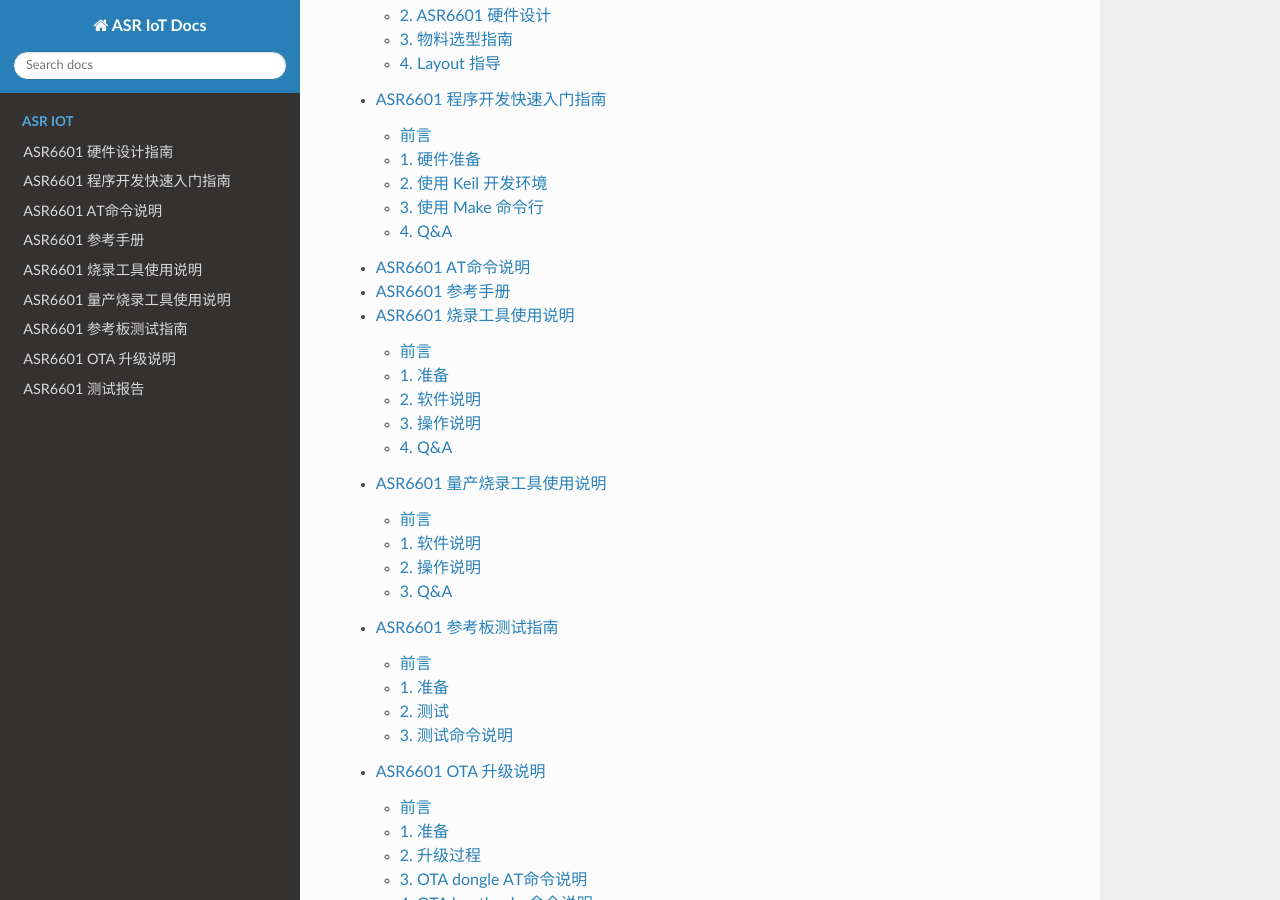
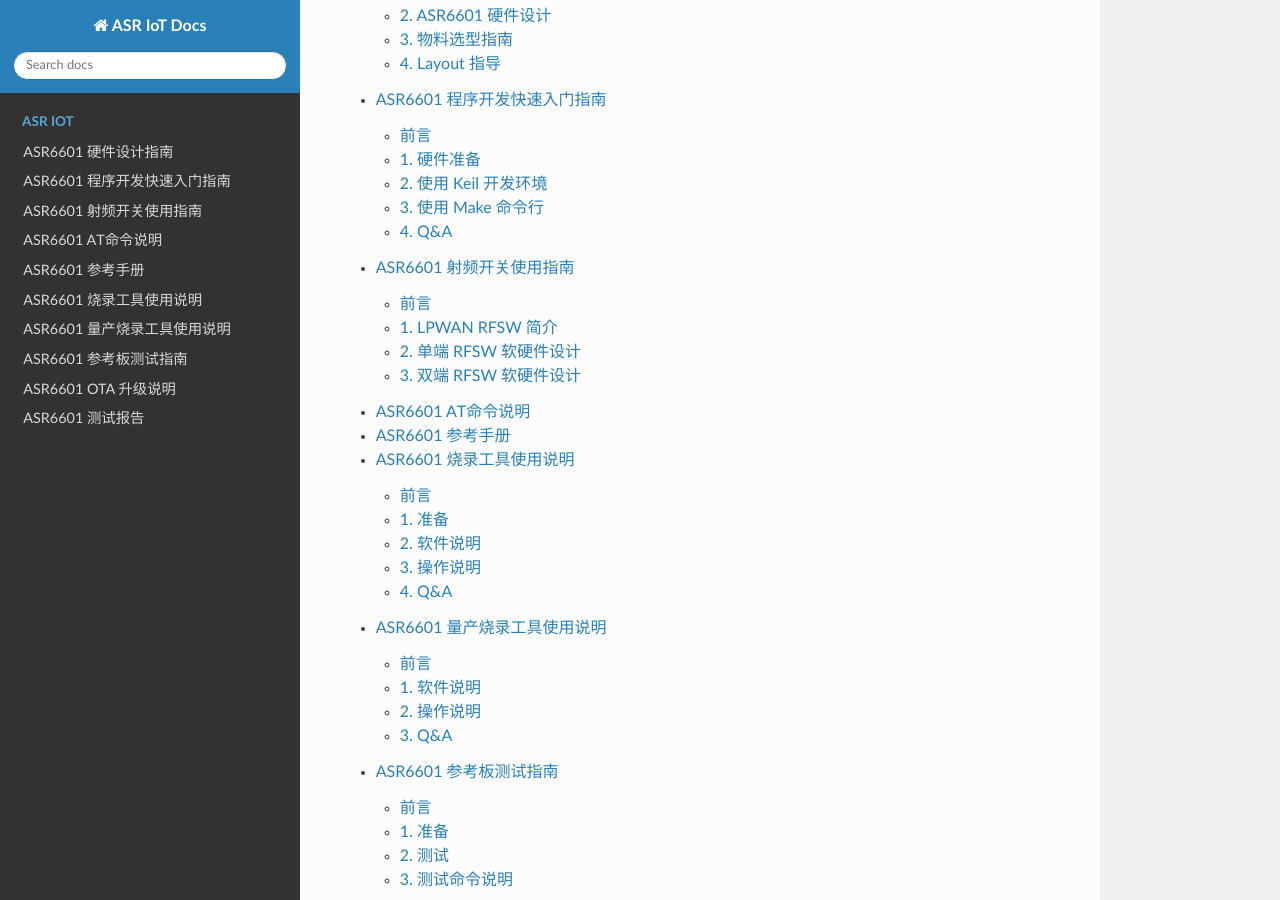
Before and after one commit to jiayue92-2/IOTdocs_cn, a Sphinx documentation site: the page built from zh_CN/source/index.rst, in a window 1280 px wide and 900 px high, scrolled down 392 px. Built offline with Sphinx 7.4.7 and the Read the Docs theme 2.0.0, drawn with Linux system fonts in a browser that asks for light colours.

Commit message:
change some descriptions

```diff
--- a/zh_CN/source/index.rst
+++ b/zh_CN/source/index.rst
@@ -10,6 +10,7 @@
 
     ASR6601 硬件设计指南<硬件设计>
     ASR6601 程序开发快速入门指南<快速入门>
+    ASR6601 射频开关使用指南<射频开关>
     ASR6601 AT命令说明<https://pan.baidu.com/s/1cG9fNazlBXrf59puI6d0Pw>
     ASR6601 参考手册<https://pan.baidu.com/s/1li7yXPyADhRN4PdMcv0wew>
     ASR6601 烧录工具使用说明<烧录工具>
```
